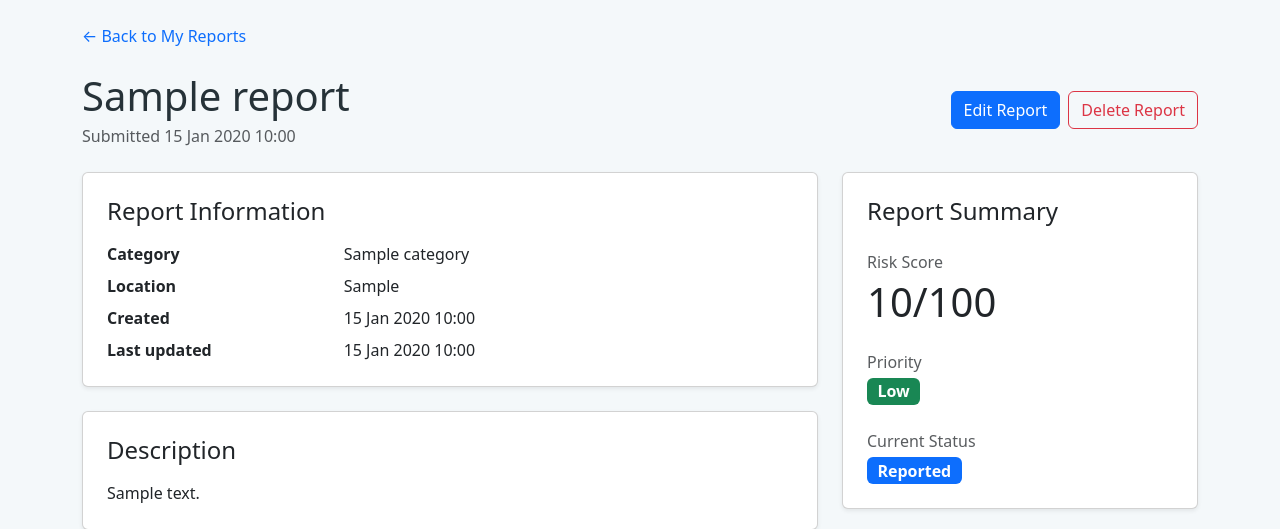
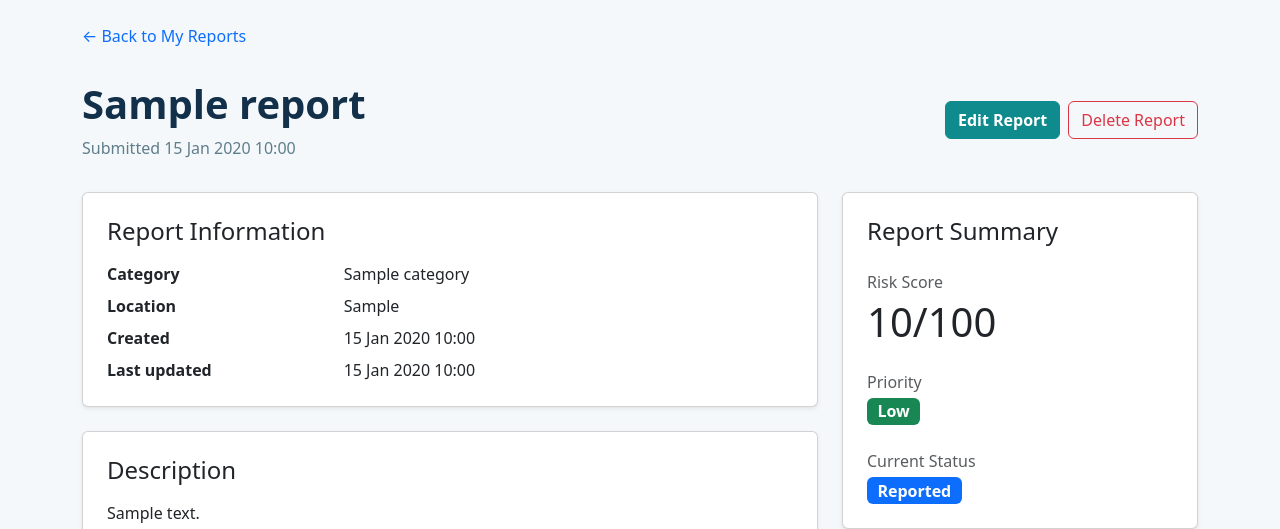
Before and after one commit to davy-berry/safe_alert, a Django app: page /reports/my_reports/1/ in a window 1280 px wide. Shown: the part 56-585 px from the top of the page. Run offline with Django 5.2, Linux system fonts and the light colour scheme; a user stored in the database is signed in; tables that the repository leaves empty hold one stand-in row (values such as "Sample post").

Commit message:
Style report action buttons with new 'btn-safealert' class for consistency

```diff
--- a/reports/templates/reports/report_detail.html
+++ b/reports/templates/reports/report_detail.html
@@ -28,51 +28,44 @@
 
 
 <!-- Report heading -->
-<div class="d-flex flex-column flex-md-row justify-content-between align-items-md-center mb-4">
+<!-- Report heading -->
+<div class="report-page-header mb-4">
+    <div class="d-flex flex-column flex-md-row justify-content-between align-items-md-center gap-3">
 
         <div>
-        <h1 class="mb-1">
-            {{ report.title }}
-        </h1>
+            <h1>{{ report.title }}</h1>
 
-        <p class="text-muted mb-0">
+            <p>
                 Submitted {{ report.created_at|date:"d M Y H:i" }}
             </p>
         </div>
 
-
-    <!-- Admin actions -->
         {% if user.profile.role == "community_admin" %}
 
-    <div class="mt-3 mt-md-0 d-flex gap-2">
-
-        <a href="{% url 'update_report_status' report.id %}" class="btn btn-primary">
+        <div class="d-flex gap-2">
+            <a href="{% url 'update_report_status' report.id %}" class="btn btn-safealert">
                 Update Status
             </a>
 
             <a href="{% url 'add_report_comment' report.id %}" class="btn btn-outline-secondary">
                 Add Comment
             </a>
-
         </div>
 
         {% else %}
 
-    <!-- Community user actions -->
-    <div class="mt-3 mt-md-0 d-flex gap-2">
-
-        <a href="{% url 'edit_report' report.id %}" class="btn btn-primary">
+        <div class="d-flex gap-2">
+            <a href="{% url 'edit_report' report.id %}" class="btn btn-safealert">
                 Edit Report
             </a>
 
             <a href="{% url 'delete_report' report.id %}" class="btn btn-outline-danger">
                 Delete Report
             </a>
-
         </div>
 
         {% endif %}
-
+    </div>
 </div>
 
 
--- a/static/css/style.css
+++ b/static/css/style.css
@@ -18,6 +18,20 @@ body {
 
 .navbar {
     background-color: var(--safealert-primary) !important;
+}
+
+/* Button Safealert */
+.btn-safealert {
+    background-color: var(--safealert-secondary);
+    border-color: var(--safealert-secondary);
+    color: white;
+    font-weight: 600;
+}
+
+.btn-safealert:hover {
+    background-color: #0C7779;
+    border-color: #0C7779;
+    color: white;
 }
 
 /*  SafeAlert Home Page */
```
Lines whose indentation alone changed are shown as unchanged.
